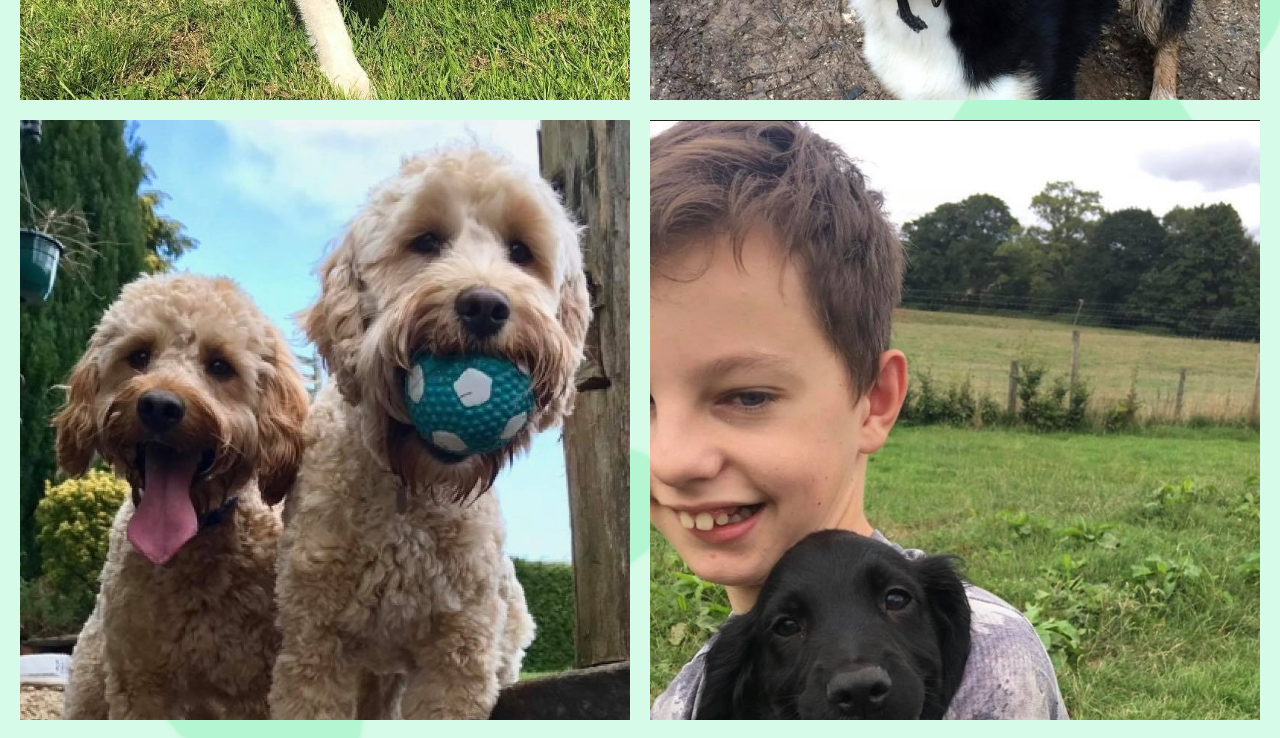
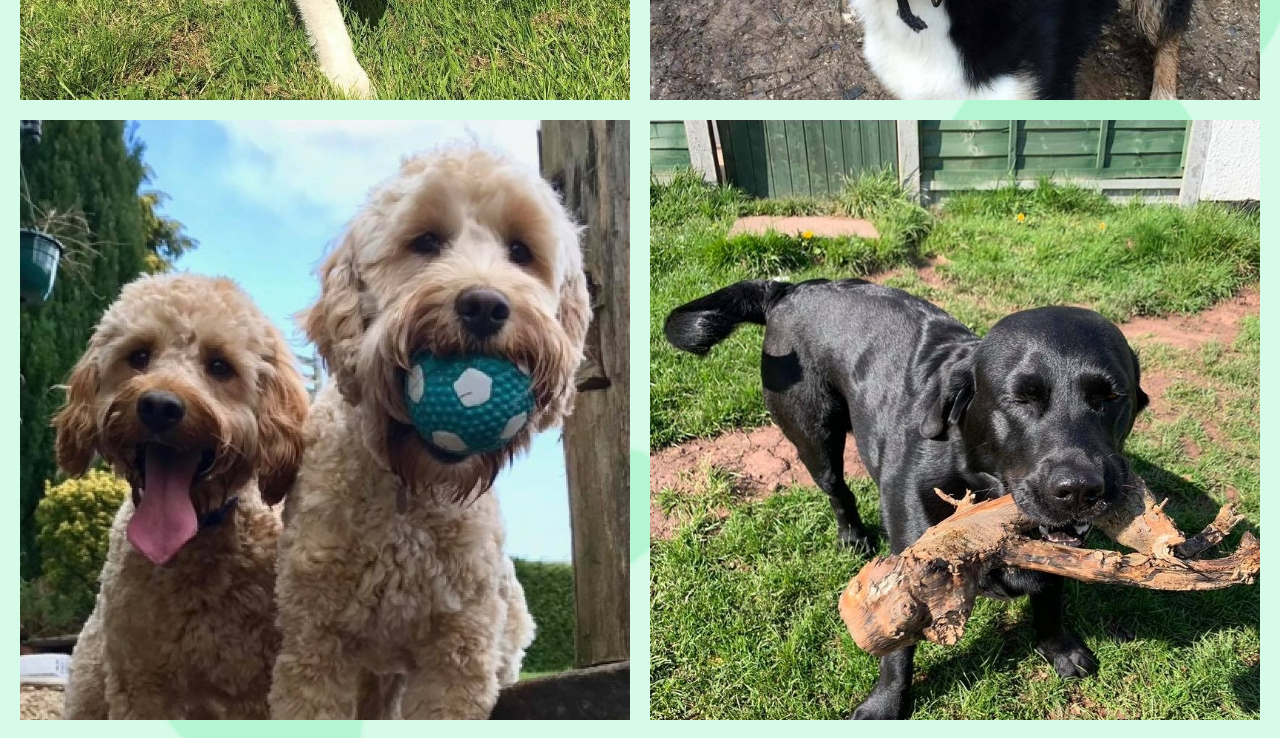
Before and after one commit to Velocima/green-lawns, a React (Create React App) app: page /about in a window 1280 px wide. Shown: the part 4800-5538 px from the top of the page. Built offline with nearby package versions, Linux system fonts and the light colour scheme.

Commit message:
image removed as per client request

```diff
--- a/src/contentJs/galleryImages.js
+++ b/src/contentJs/galleryImages.js
@@ -7,7 +7,6 @@ import image6 from '../images/gallery/hope-and-ted.jpg';
 import image7 from '../images/gallery/husky.jpg';
 import image8 from '../images/gallery/nani.jpg';
 import image9 from '../images/gallery/pair-of-good-boys.jpg';
-import image10 from '../images/gallery/puppy.jpg';
 import image11 from '../images/gallery/stick.jpg';
 import image12 from '../images/gallery/ted-1.jpg';
 import image13 from '../images/gallery/thor.jpg';
@@ -23,7 +22,6 @@ export const galleryImages = [
 	{ image: image7, alt: '' },
 	{ image: image8, alt: '' },
 	{ image: image9, alt: '' },
-	{ image: image10, alt: '' },
 	{ image: image11, alt: '' },
 	{ image: image12, alt: '' },
 	{ image: image13, alt: '' },
```
